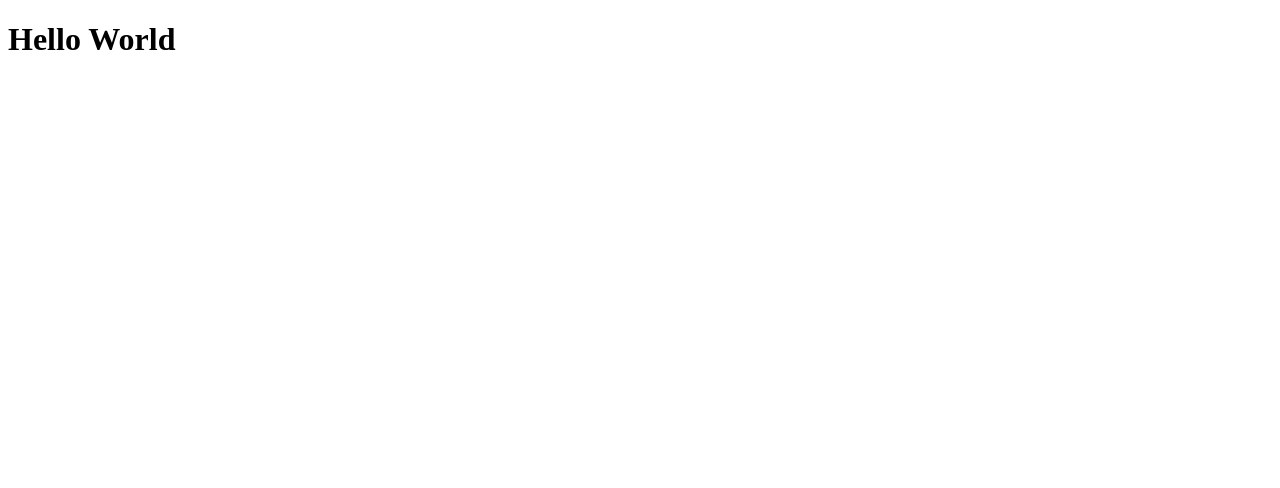
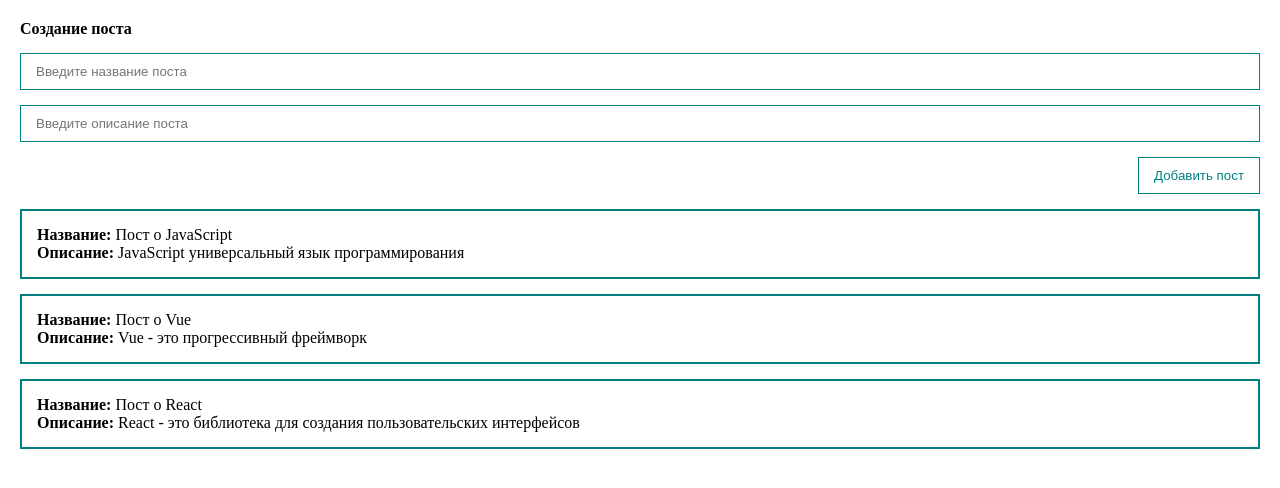
Before and after one commit to eishinkina/CRUD-application, a Vue app: page / in a window 1280 px wide. Shown: the top 488 px of the page. Built offline with nearby package versions, Linux system fonts and the light colour scheme.

Commit message:
Refactor App.vue component

```diff
--- a/src/App.vue
+++ b/src/App.vue
@@ -1,15 +1,97 @@
 <template>
-    <div>
-        <h1>Hello World</h1>
+  <div class="app">
+    <form @submit.prevent>
+      <h4>Создание поста</h4>
+      <input
+        v-model="title"
+        class="input"
+        type="text"
+        placeholder="Введите название поста"
+      />
+      <input
+        v-model="body"
+        class="input"
+        placeholder="Введите описание поста"
+      />
+      <button class="btn" @click="createPost">Добавить пост</button>
+    </form>
+    <div class="post" v-for="post in posts" :key="post.id">
+      <div><strong>Название: </strong>{{ post.title }}</div>
+      <div><strong>Описание: </strong>{{ post.body }}</div>
     </div>
+  </div>
 </template>
 
 <script>
-    export default {
-
-    }
+export default {
+  data() {
+    return {
+      posts: [
+        {
+          id: 1,
+          title: "Пост о JavaScript",
+          body: "JavaScript универсальный язык программирования",
+        },
+        {
+          id: 2,
+          title: "Пост о Vue",
+          body: "Vue - это прогрессивный фреймворк",
+        },
+        {
+          id: 3,
+          title: "Пост о React",
+          body: "React - это библиотека для создания пользовательских интерфейсов",
+        },
+      ],
+      title: "",
+      body: "",
+    };
+  },
+  methods: {
+    createPost() {
+      const newPost = {
+        id: Date.now(),
+        title: this.title,
+        body: this.body,
+      };
+      this.posts.push(newPost);
+      this.title = "";
+      this.body = "";
+    },
+  },
+};
 </script>
 
-<style lang="scss" scoped>
-
+<style>
+* {
+  margin: 0;
+  padding: 0;
+  box-sizing: border-box;
+}
+.app {
+  padding: 20px;
+}
+.post {
+  padding: 15px;
+  border: 2px solid teal;
+  margin-top: 15px;
+}
+.input {
+  width: 100%;
+  border: 1px solid teal;
+  padding: 10px 15px;
+  margin-top: 15px;
+}
+form {
+  display: flex;
+  flex-direction: column;
+}
+.btn {
+  margin-top: 15px;
+  align-self: flex-end;
+  padding: 10px 15px;
+  background: none;
+  color: teal;
+  border: 1px solid teal;
+}
 </style>
```
